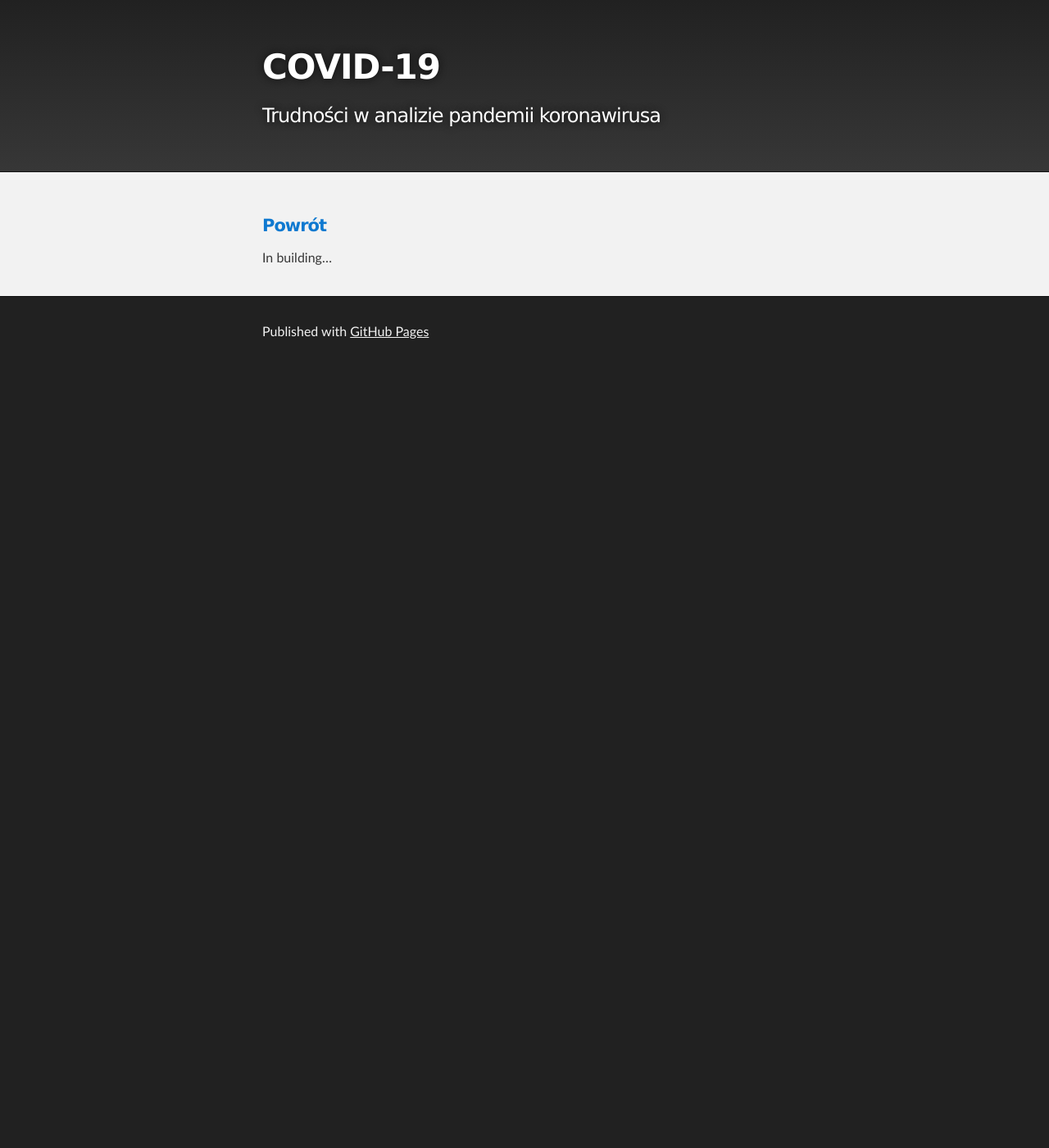
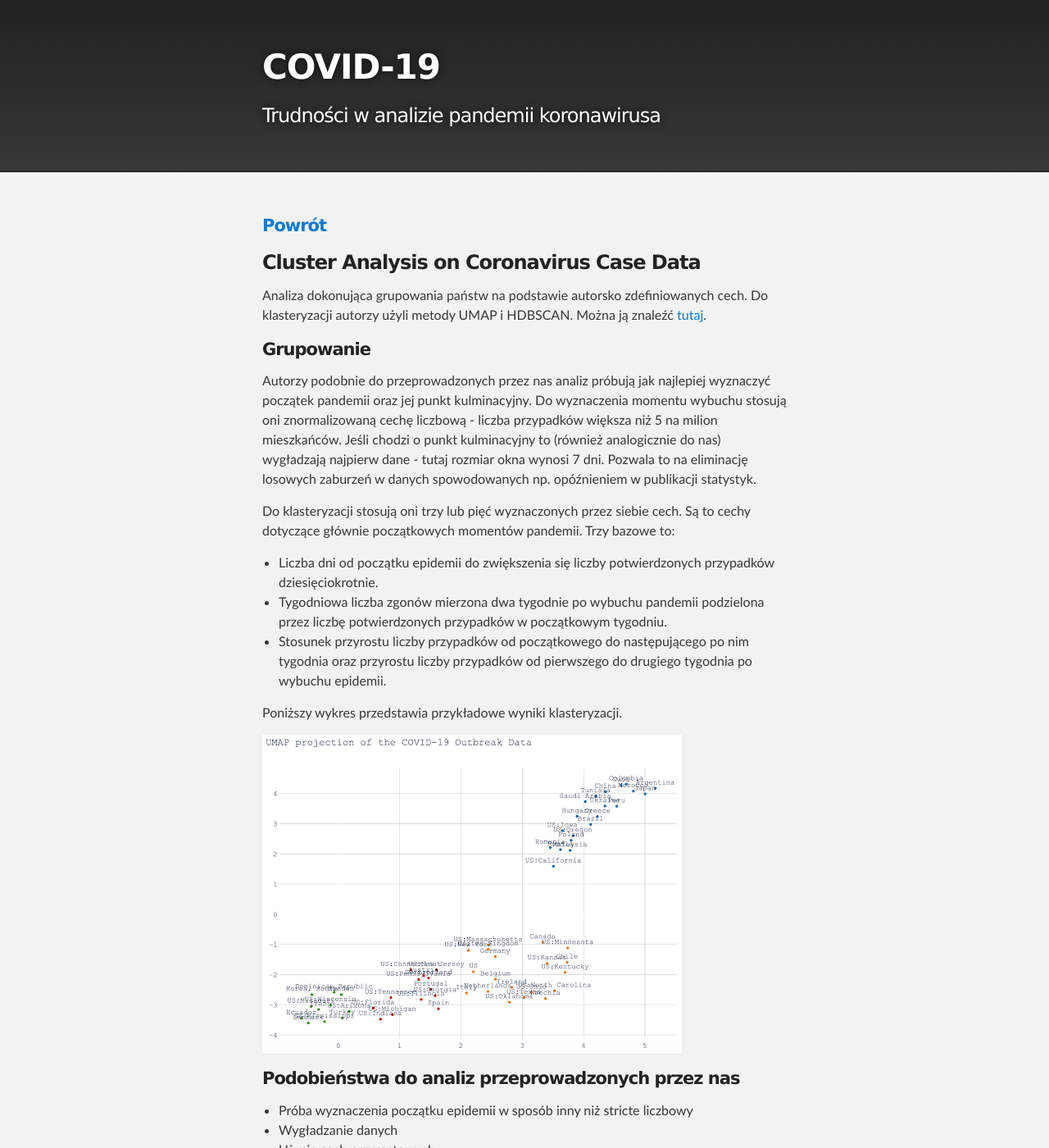
Before and after one commit to covid19ai/covid19ai.github.io, a Jekyll site: the page built from otheranalyzes.md, in a window 1280 px wide and 1400 px high. Shown: the whole window at 82% size. Built offline with Jekyll 4.4.1, drawn with Linux system fonts in a browser that asks for light colours; some of the changed text lies outside the part shown.

Commit message:
Jeszcze jedna część

```diff
--- a/otheranalyzes.md
+++ b/otheranalyzes.md
@@ -3,4 +3,43 @@ layout: default
 ---
 #### [Powrót](./)
 
-In building...
+### Cluster Analysis on Coronavirus Case Data
+
+Analiza dokonująca grupowania państw na podstawie autorsko zdefiniowanych cech. Do klasteryzacji autorzy użyli metody
+UMAP i HDBSCAN.
+Można ją znaleźć [tutaj](https://github.com/ploner/coronavirus-clustering).
+
+#### Grupowanie
+
+Autorzy podobnie do przeprowadzonych przez nas analiz próbują jak najlepiej wyznaczyć początek pandemii
+oraz jej punkt kulminacyjny. Do wyznaczenia momentu wybuchu stosują oni znormalizowaną cechę liczbową - liczba przypadków
+większa niż 5 na milion mieszkańców. Jeśli chodzi o punkt kulminacyjny to (również analogicznie do nas) wygładzają najpierw
+dane - tutaj rozmiar okna wynosi 7 dni. Pozwala to na eliminację losowych zaburzeń w danych spowodowanych np. opóźnieniem
+w publikacji statystyk.
+
+Do klasteryzacji stosują oni trzy lub pięć wyznaczonych przez siebie cech. Są to cechy dotyczące głównie początkowych
+momentów pandemii. Trzy bazowe to:
+* Liczba dni od początku epidemii do zwiększenia się liczby potwierdzonych przypadków dziesięciokrotnie.
+* Tygodniowa liczba zgonów mierzona dwa tygodnie po wybuchu pandemii podzielona przez liczbę potwierdzonych przypadków
+w początkowym tygodniu.
+* Stosunek przyrostu liczby przypadków od początkowego do następującego po nim tygodnia oraz przyrostu liczby przypadków
+od pierwszego do drugiego tygodnia po wybuchu epidemii.
+
+Poniższy wykres przedstawia przykładowe wyniki klasteryzacji.
+
+![Inna klasteryzacja](./assets/images/plots/innaklasteryzacja.png)
+
+#### Podobieństwa do analiz przeprowadzonych przez nas
+* Próba wyznaczenia początku epidemii w sposób inny niż stricte liczbowy
+* Wygładzanie danych
+* Użycie cech przyrostowych
+* Normalizacja danych
+
+#### Wątpliwości
+* Brak krytycznego spojrzenia na dane
+* Brak analizy opartej na aktywnych przypadkach
+* Brak głębszej analizy wyników klasteryzacji, ich zastosowania
+
+### Missing Deaths - nytimes.com
+
+### Dysproporcja w testach w województwach w Polsce
```
Also changed, not shown: index.md (+1 -3 lines), assets/images/plots/innaklasteryzacja.png (added).
